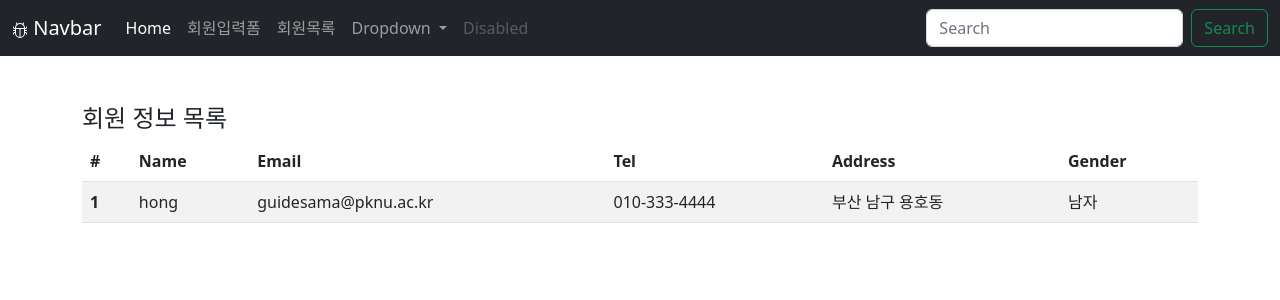
After one commit to seonjo/pythondata, a Flask app: page /customerlist in a window 1280 px wide. The commit adds this page. Shown: the top 300 px of the page. Run offline with Flask 2, Linux system fonts and the light colour scheme; data comes from the database, SQL or seed files in the repository.

Commit message:
20220718 최종

```diff
--- a/python_basic/10_flask/app.py
+++ b/python_basic/10_flask/app.py
@@ -30,5 +30,14 @@ def inputform():
         conn.close()
         return redirect('/')
 
+@app.route('/customerlist')
+def customerlist():
+    conn = sqlite3.connect(path + '/customer.db')
+    cur = conn.cursor()
+    cur.execute('select * from customer order by name')
+    data = cur.fetchall()
+    print(data)
+    return render_template('customerlist.html',data=data)
+
 if __name__ == '__main__':
     app.run(debug=True,port=80)
--- /dev/null
+++ b/python_basic/10_flask/templates/customerlist.html
@@ -0,0 +1,31 @@
+{% extends 'base.html' %}
+{% block body %}
+<div class="container">
+    <br/><br/>
+    <h4>회원 정보 목록</h4>
+    <table class="table table-hover table-striped">
+        <thead>
+            <tr>
+              <th scope="col">#</th>
+              <th scope="col">Name</th>
+              <th scope="col">Email</th>
+              <th scope="col">Tel</th>
+              <th scope="col">Address</th>
+              <th scope="col">Gender</th>
+            </tr>
+          </thead>
+          <tbody>
+            {% for item in data %}
+            <tr>
+              <th scope="row">{{loop.index}}</th>
+              <td>{{item[0]}}</td>
+              <td>{{item[1]}}</td>
+              <td>{{item[2]}}</td>
+              <td>{{item[3]}}</td>
+              <td>{{item[4]}}</td>
+            </tr>
+            {% endfor %}
+           </tbody>
+    </table>
+</div>
+{% endblock %}
--- a/python_basic/10_flask/templates/menu.html
+++ b/python_basic/10_flask/templates/menu.html
@@ -16,6 +16,9 @@
           </li>
           <li class="nav-item">
             <a class="nav-link" href="/inputform">회원입력폼</a>
+          </li>
+          <li class="nav-item">
+            <a class="nav-link" href="/customerlist">회원목록</a>
           </li>
           <li class="nav-item dropdown">
             <a class="nav-link dropdown-toggle" href="#" id="navbarDropdown" role="button" data-bs-toggle="dropdown" aria-expanded="false">
```
